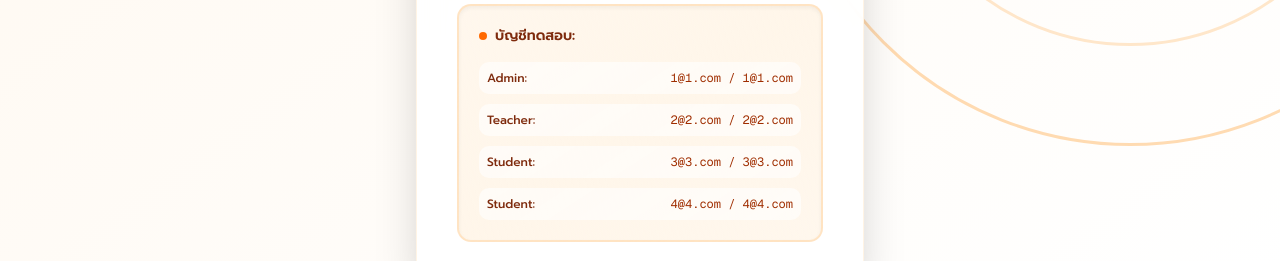
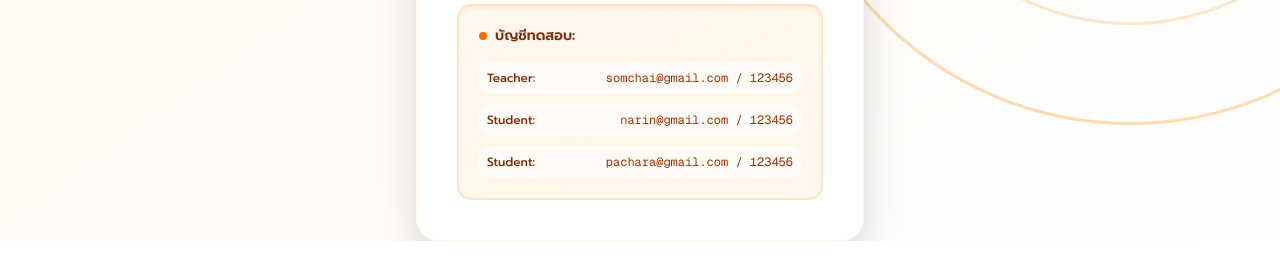
Before and after one commit to ResiLearnDevTeam/ResiLearn, a Next.js app: page /login in a window 1280 px wide. Shown: the part 691-952 px from the top of the page. Built offline with nearby package versions, Linux system fonts and the light colour scheme; no server answers.

Commit message:
login page

```diff
--- a/app/(auth)/login/page.tsx
+++ b/app/(auth)/login/page.tsx
@@ -160,20 +160,16 @@ export default function LoginPage() {
           </p>
           <div className="space-y-2.5 text-xs text-orange-800">
             <div className="flex items-center justify-between p-2 rounded-lg bg-white/60 hover:bg-white/80 transition-colors">
-              <span className="font-medium text-orange-900">Admin:</span>
-              <span className="font-mono">1@1.com / 1@1.com</span>
-            </div>
-            <div className="flex items-center justify-between p-2 rounded-lg bg-white/60 hover:bg-white/80 transition-colors">
               <span className="font-medium text-orange-900">Teacher:</span>
-              <span className="font-mono">2@2.com / 2@2.com</span>
+              <span className="font-mono">somchai@gmail.com / 123456</span>
             </div>
             <div className="flex items-center justify-between p-2 rounded-lg bg-white/60 hover:bg-white/80 transition-colors">
               <span className="font-medium text-orange-900">Student:</span>
-              <span className="font-mono">3@3.com / 3@3.com</span>
+              <span className="font-mono">narin@gmail.com / 123456</span>
             </div>
             <div className="flex items-center justify-between p-2 rounded-lg bg-white/60 hover:bg-white/80 transition-colors">
               <span className="font-medium text-orange-900">Student:</span>
-              <span className="font-mono">4@4.com / 4@4.com</span>
+              <span className="font-mono">pachara@gmail.com / 123456</span>
             </div>
           </div>
         </div>
```
